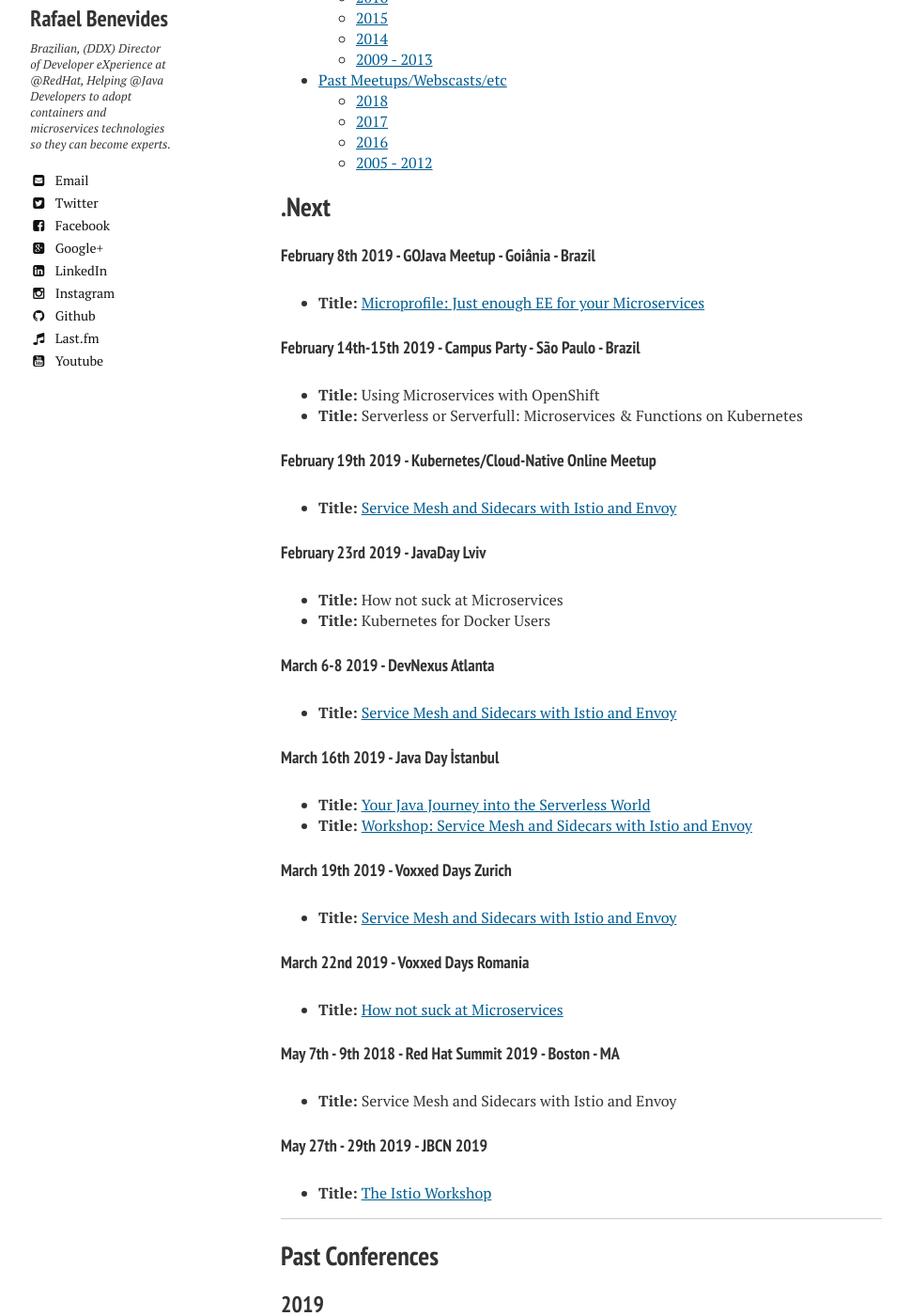
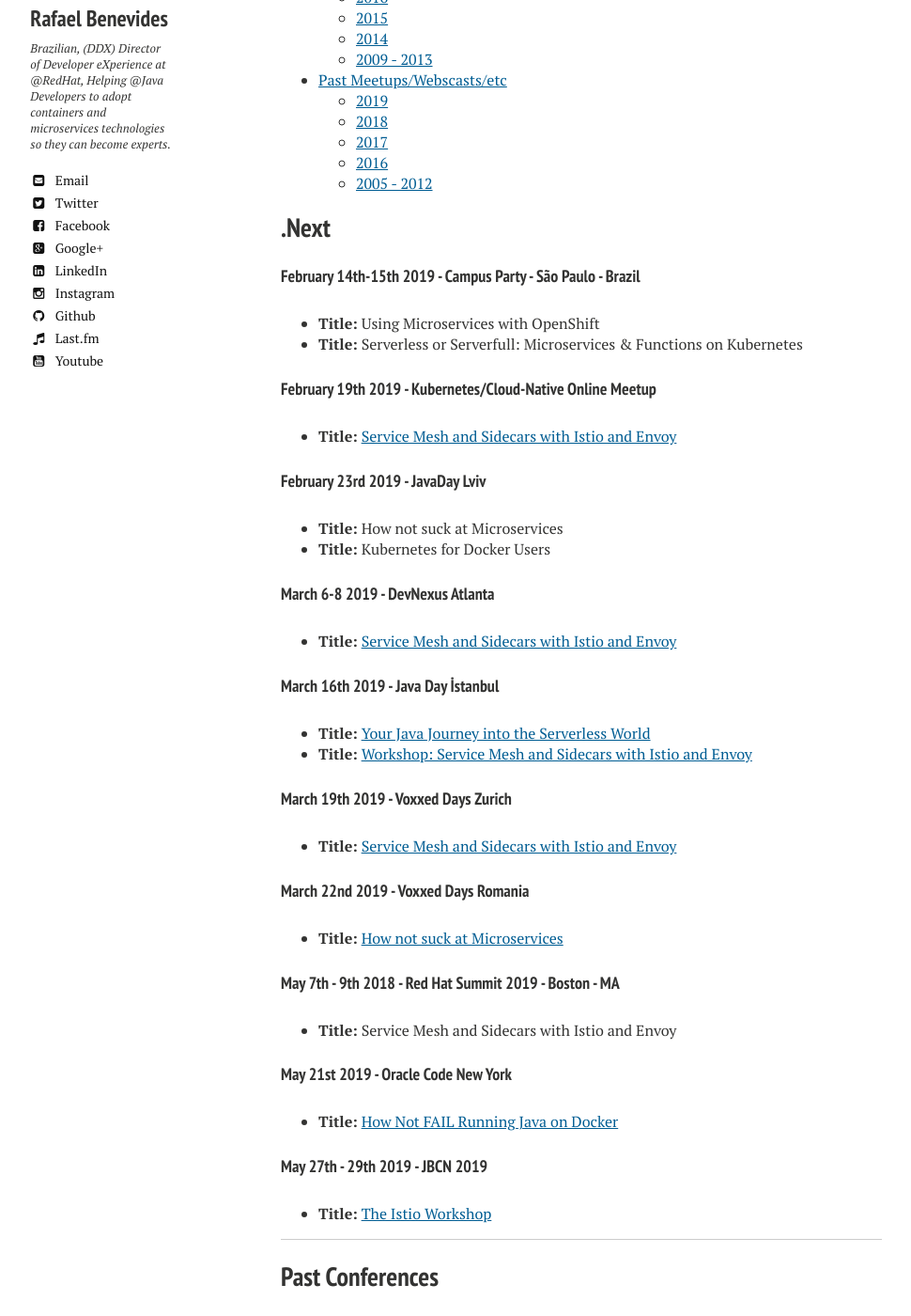
Before and after one commit to rafabene/rafabene.github.io, a Jekyll site: the page built from talks/index.md, in a window 1280 px wide and 1400 px high, scrolled down 660 px. Shown: the whole window at 94% size, without its empty margins (21-991 px from the left). Built offline with Jekyll 4.4.1, drawn with Linux system fonts in a browser that asks for light colours; nearby versions of some CDN libraries; comment, search, counter and statistics services are not loaded; some of the changed text lies outside the part shown.

Commit message:
Added Oracle code ny 2019

```diff
--- a/talks/index.md
+++ b/talks/index.md
@@ -15,9 +15,6 @@
 
 
 ## .Next
-
-#### February 8th 2019 - GOJava Meetup - Goiânia - Brazil
-- **Title:** [Microprofile: Just enough EE for your Microservices](https://www.meetup.com/GOJava/events/258303122/)
 
 #### February 14th-15th 2019 - Campus Party - São Paulo - Brazil
 - **Title:** Using Microservices with OpenShift
@@ -45,6 +42,9 @@
 
 #### May 7th - 9th 2018 - Red Hat Summit 2019 - Boston - MA
 - **Title:** Service Mesh and Sidecars with Istio and Envoy
+
+#### May 21st 2019 - Oracle Code New York
+- **Title:** [How Not FAIL Running Java on Docker](https://developer.oracle.com/code/newyork-may-2019)
 
 #### May 27th - 29th 2019 - JBCN 2019
 - **Title:** [The Istio Workshop](http://www.jbcnconf.com/2019/infoTalk.html?id=5c196e0238da165f64820b2a)
@@ -360,6 +360,13 @@
 
 ## Past Meetups/Webscasts/etc
 
+### 2019
+
+#### February 8th 2019 - GOJava Meetup - Goiânia - Brazil
+- **Title:** [Microprofile: Just enough EE for your Microservices](https://www.meetup.com/GOJava/events/258303122/)
+- **Slides:** [http://bit.ly/rh-microprofile](http://bit.ly/rh-microprofile)
+
+
 ### 2018
 
 #### Java Career - Interview - InteraTech 2018 CongressodeTI  (PT-Br)
```
